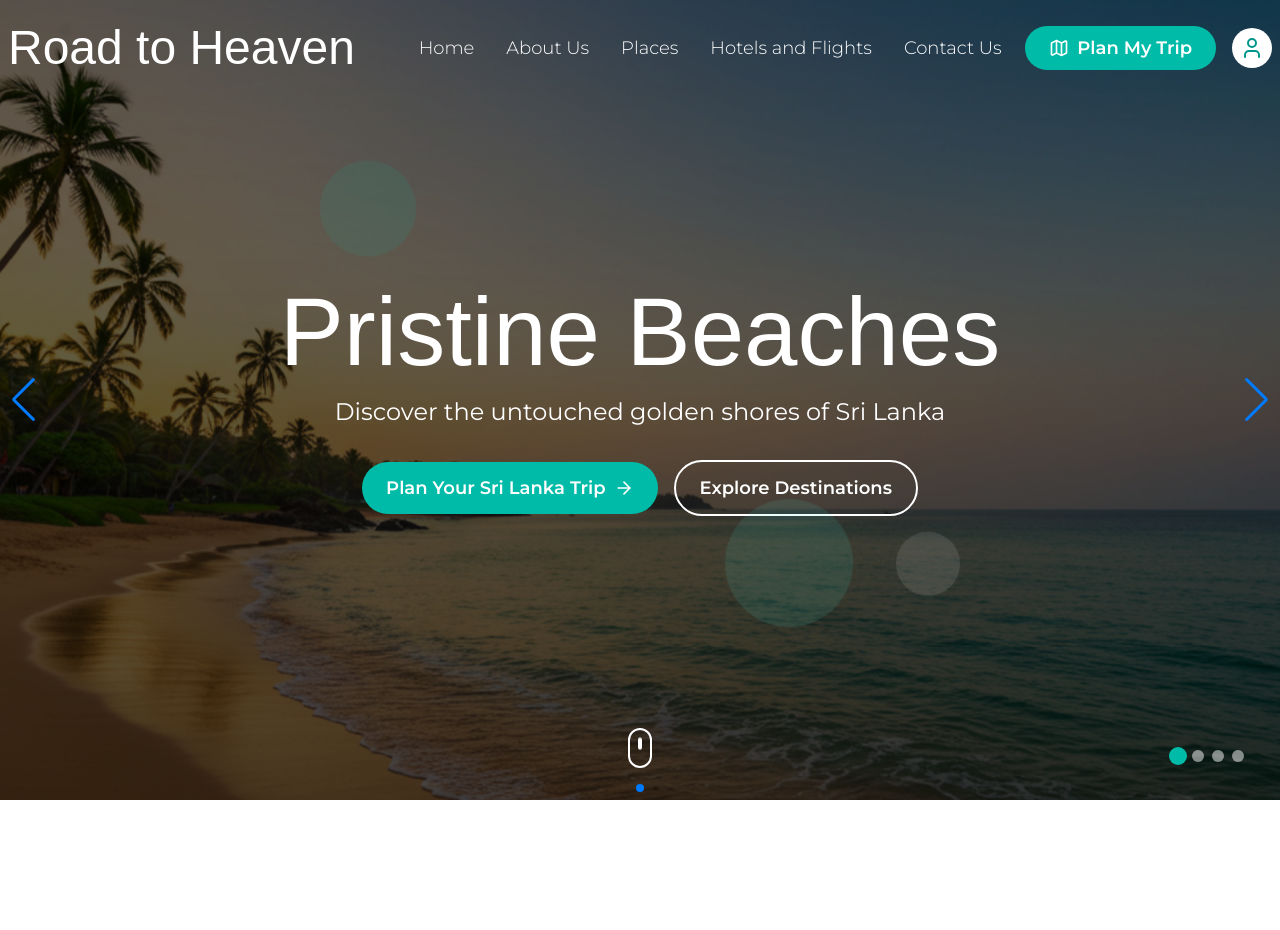
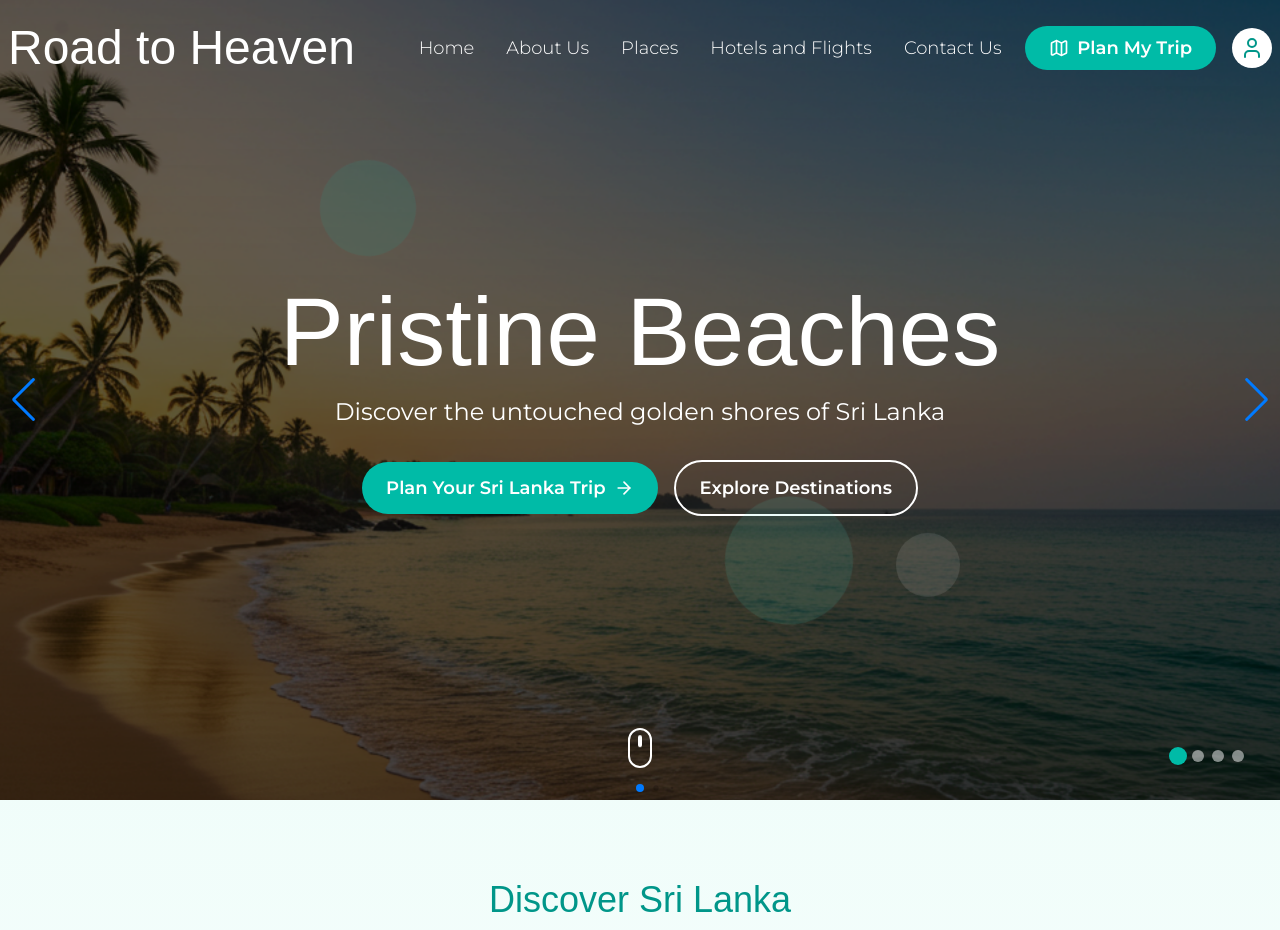
Before and after one commit to Nipun23a/Road-To-Heaven, a Next.js app: page / in a window 1280 px wide. Shown: the top 930 px of the page. Built offline with nearby package versions, Linux system fonts and the light colour scheme; a web font is replaced by a local one.

Commit message:
Home Updated

```diff
--- a/app/page.js
+++ b/app/page.js
@@ -1,10 +1,13 @@
 import HeroSection from "@/components/HeroSection";
+import DestinationsShowcase from "@/components/DestinationShowcase";
 
 
 export default function Home() {
   return (
       <main>
           <HeroSection/>
+
+          <DestinationsShowcase/>
 
           {/* Additional content sections can go here */}
           <div className="grid items-center justify-items-center p-8 sm:p-20 gap-16">
```
